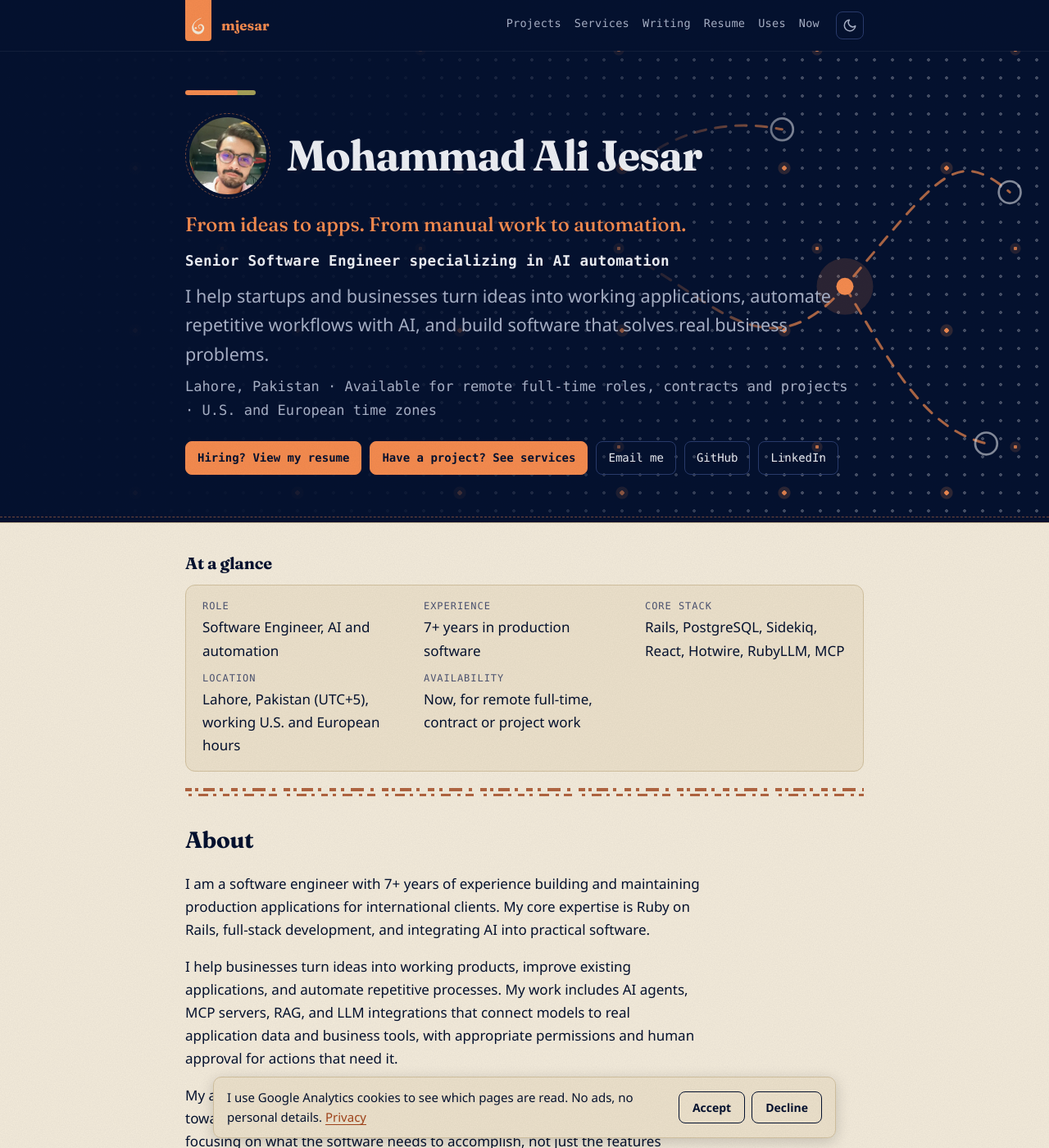
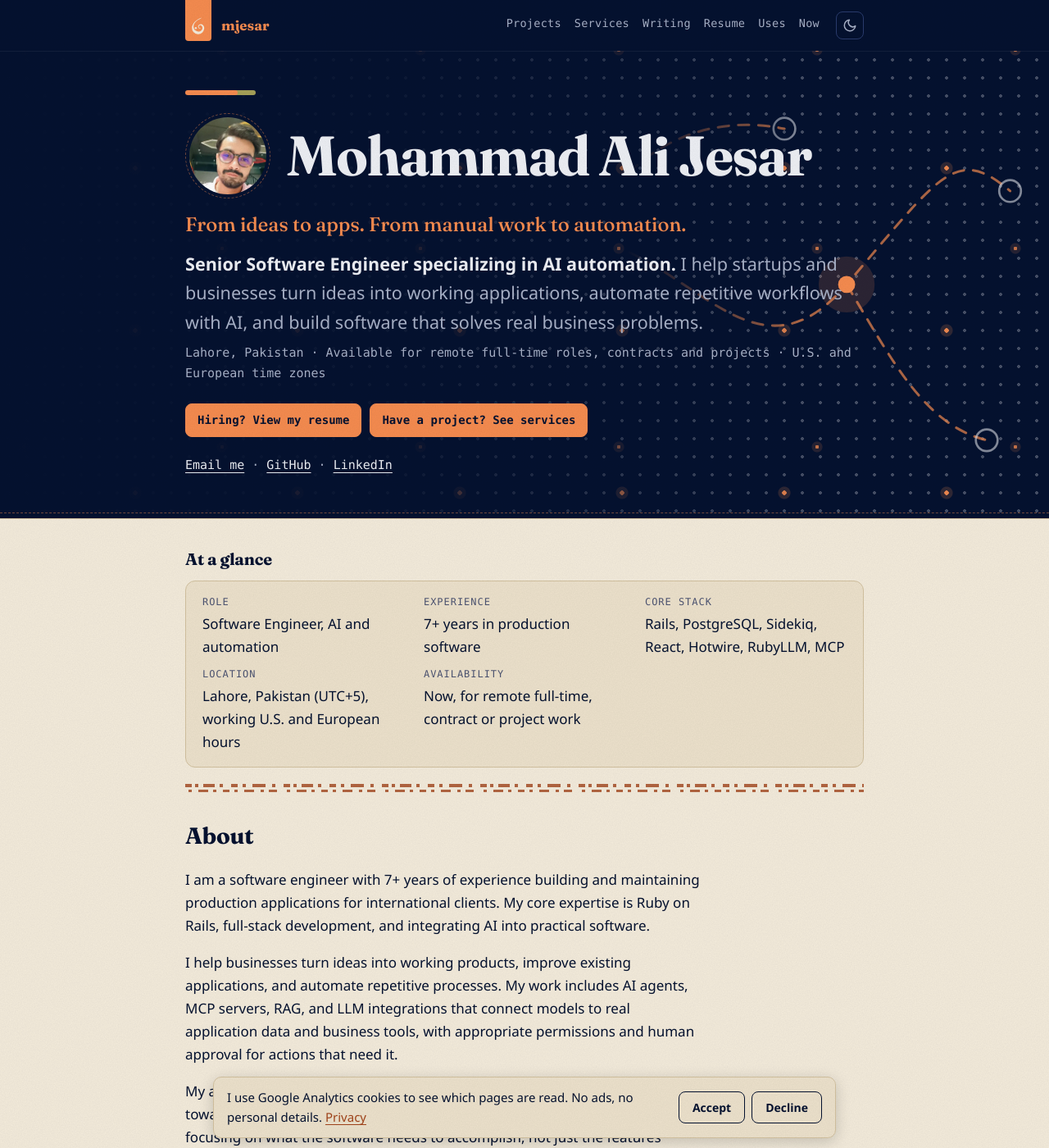
Before and after one commit to mjesar/mjesar.github.io, a Jekyll site: the page built from index.html, in a window 1280 px wide and 1400 px high. Shown: the whole window at 82% size. Built offline with Jekyll 4.4.1, drawn with Linux system fonts in a browser that asks for light colours.

Commit message:
simplify the home hero and enlarge page titles

```diff
--- a/assets/css/style.css
+++ b/assets/css/style.css
@@ -90,10 +90,10 @@ main p, main li { max-width: 65ch; }
 .hero { background: var(--indigo); color: #eef0f5; padding: 48px 0 52px; }
 .hero.small { padding: 28px 0 36px; }
 .bar { width: 64px; height: 6px; border-radius: 3px; background: var(--apricot); box-shadow: 22px 0 0 -0px var(--olive); margin-bottom: 22px; }
-.hero h1 { font-size: clamp(2rem, 6vw, 3.25rem); line-height: 1.1; margin: 0 0 12px; letter-spacing: -0.01em; }
-.hero.small h1 { font-size: clamp(1.75rem, 5vw, 2.5rem); }
-.hero .lede { font-size: clamp(1.05rem, 2.6vw, 1.35rem); color: #a9b2c8; margin: 0 0 8px; max-width: 65ch; }
-.hero .meta { color: #a9b2c8; margin: 0 0 24px; }
+.hero h1 { font-size: clamp(2rem, 6vw, 4.25rem); line-height: 1.05; margin: 0 0 12px; letter-spacing: -0.01em; text-wrap: balance; }
+.hero.small h1 { font-size: clamp(1.75rem, 5vw, 3.5rem); }
+.hero .lede { font-size: clamp(1.05rem, 2.6vw, 1.35rem); color: #a9b2c8; margin: 0 0 8px; max-width: 65ch; text-wrap: pretty; }
+.hero .meta { color: #a9b2c8; margin: 0 0 24px; font-size: 15px; }
 .hero .meta:last-child { margin-bottom: 0; }
 
 .links { display: flex; flex-wrap: wrap; gap: 10px; padding: 0; margin: 0; list-style: none; }
@@ -386,8 +386,14 @@ main section + section { padding-top: 14px; }
 @media (prefers-reduced-motion: reduce) { .card-link { transition: none; } }
 @media (max-width: 640px) { .grid.two { grid-template-columns: 1fr; } }
 
-/* Hero role line: the job title recruiters scan for */
-.hero .role { font-family: var(--mono); font-weight: 700; font-size: clamp(0.95rem, 2.4vw, 1.1rem); letter-spacing: 0.02em; color: #eef0f5; margin: 0 0 10px; }
+/* Hero role: the job title recruiters scan for, opening the intro in white */
+.hero .lede .role { font-weight: 600; color: #eef0f5; }
+@media print { .hero .lede .role { color: inherit; } }
+
+/* Hero contact links: quieter than the two main buttons */
+.hero-social { font-family: var(--mono); font-size: 15px; color: #a9b2c8; margin: 16px 0 0; }
+.hero-social a { color: #eef0f5; text-underline-offset: 4px; }
+.hero-social a:hover { color: var(--apricot); }
 
 /* At a glance: quick facts for recruiters */
 .glance { padding-top: 32px; }
--- a/index.html
+++ b/index.html
@@ -89,16 +89,13 @@ description: "Mohammad Ali Jesar (mjesar): Senior Software Engineer specializing
       <h1>Mohammad Ali Jesar</h1>
     </div>
     <p class="tagline">From ideas to apps. From manual work to automation.</p>
-    <p class="role">Senior Software Engineer specializing in AI automation</p>
-    <p class="lede">I help startups and businesses turn ideas into working applications, automate repetitive workflows with AI, and build software that solves real business problems.</p>
+    <p class="lede"><strong class="role">Senior Software Engineer specializing in AI automation.</strong> I help startups and businesses turn ideas into working applications, automate repetitive workflows with AI, and build software that solves real business problems.</p>
     <p class="meta">Lahore, Pakistan · Available for remote full-time roles, contracts and projects · U.S. and European time zones</p>
     <ul class="links">
       <li><a class="btn primary" href="/resume/">Hiring? View my resume</a></li>
       <li><a class="btn primary" href="/services/">Have a project? See services</a></li>
-      <li><a class="btn" href="mailto:mohammadalijaisar@gmail.com">Email me</a></li>
-      <li><a class="btn" href="https://github.com/mjesar" rel="me noopener" target="_blank">GitHub</a></li>
-      <li><a class="btn" href="https://www.linkedin.com/in/mjesar/" rel="me noopener" target="_blank">LinkedIn</a></li>
     </ul>
+    <p class="hero-social"><a href="mailto:mohammadalijaisar@gmail.com">Email me</a> · <a href="https://github.com/mjesar" rel="me noopener" target="_blank">GitHub</a> · <a href="https://www.linkedin.com/in/mjesar/" rel="me noopener" target="_blank">LinkedIn</a></p>
   </div>
 </div>
 
```
